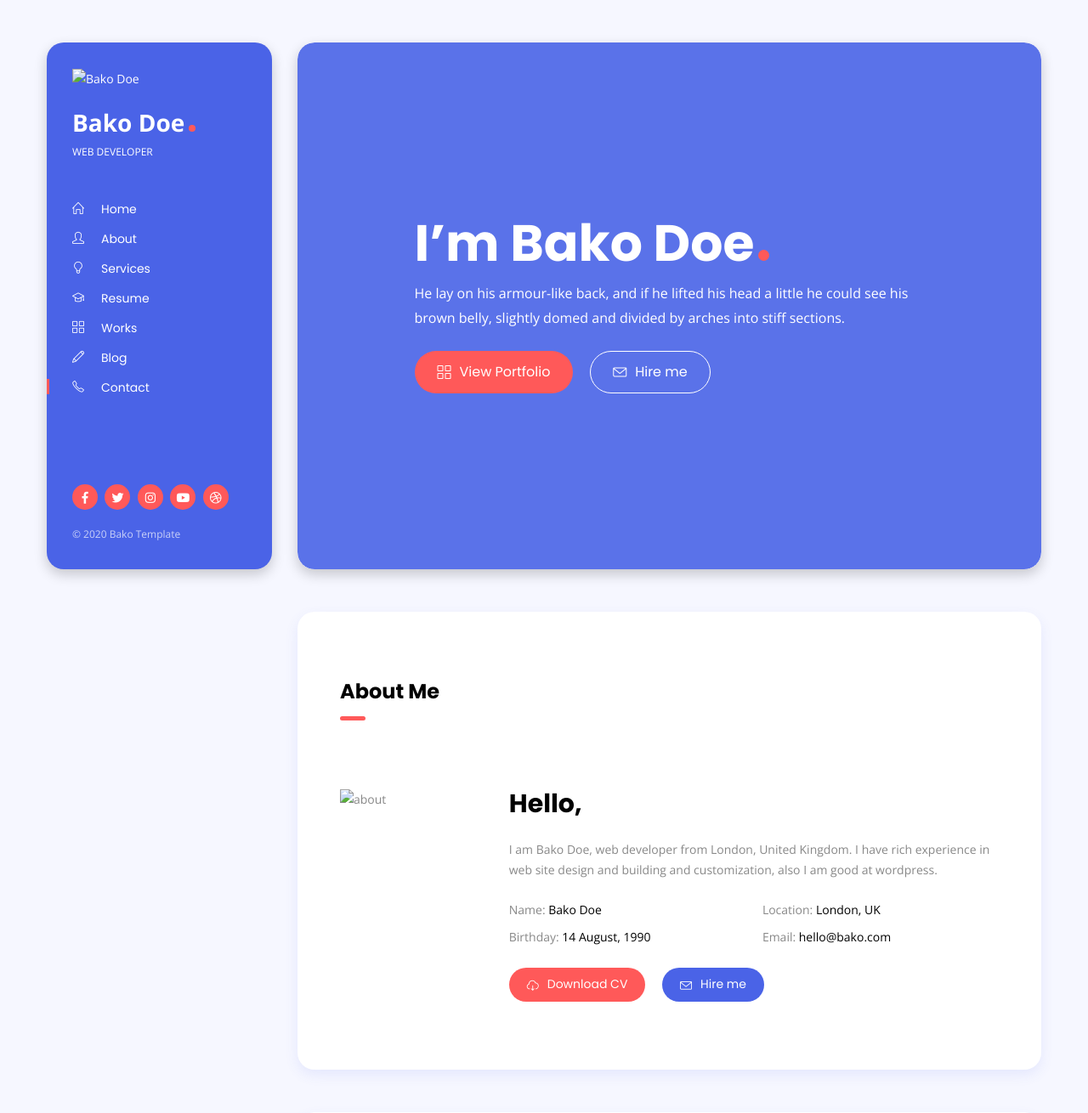
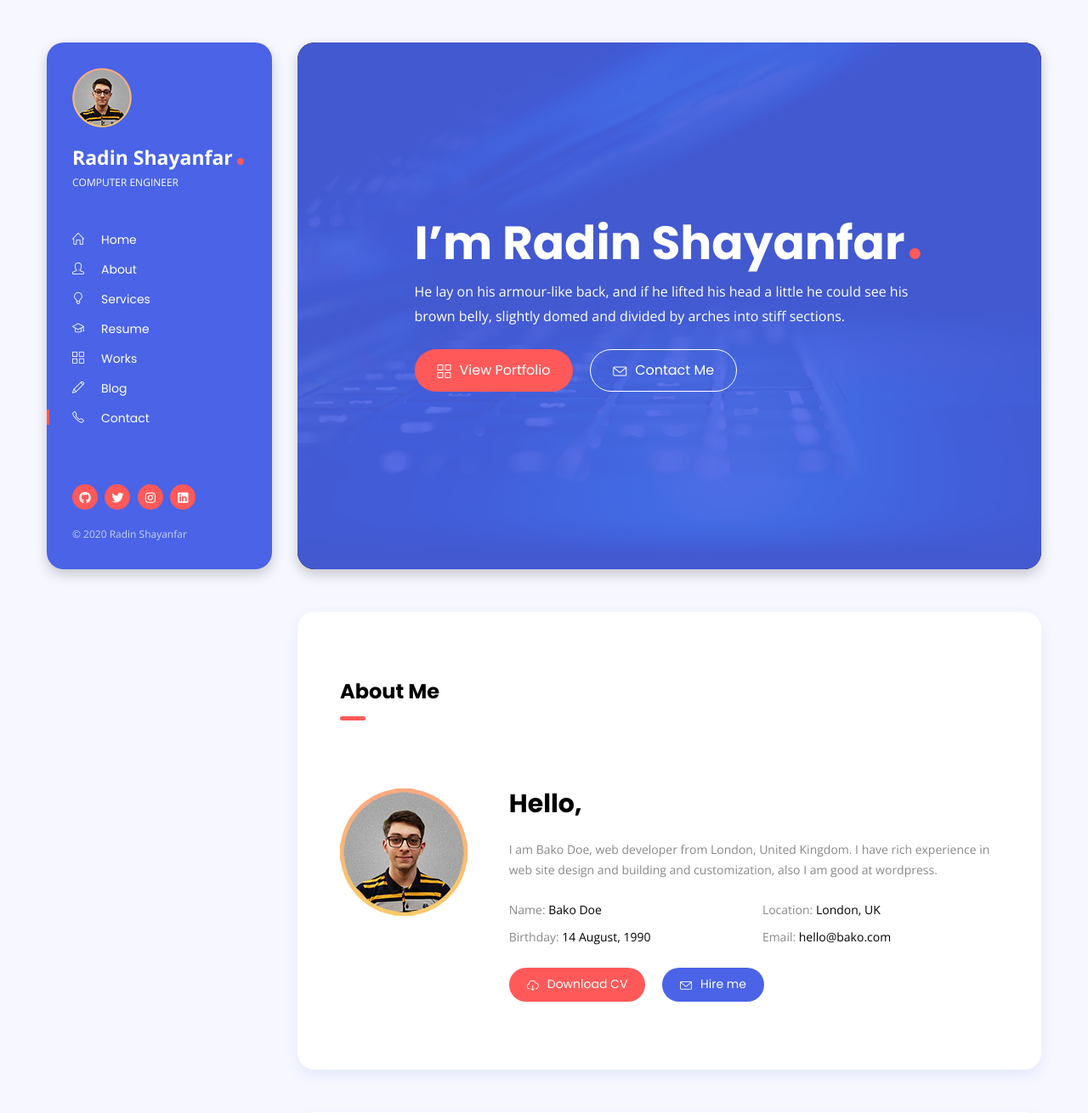
Before and after one commit to radinshayanfar/radin-shayanfar.ir, a PHP site: page / in a window 1280 px wide. Shown: the top 1310 px of the page at 85% size. Run offline with PHP 8.4, Linux system fonts and the light colour scheme; some libraries are stand-ins or nearby versions.

Commit message:
header and images changed.

```diff
--- a/css/style.css
+++ b/css/style.css
@@ -248,7 +248,7 @@ header a:hover {
 }
 header .site-title {
   display: block;
-  font-size: 28px;
+  font-size: 23px;
   font-weight: 700;
 }
 header .site-title.dot:after {
@@ -405,7 +405,7 @@ main.content.push {
 }
 .hero .cta h1 {
   color: #FFF;
-  font-size: 60px;
+  font-size: 55px;
   line-height: 0.7;
 }
 .hero .cta h1 .dot:after {
--- a/index.html
+++ b/index.html
@@ -3,10 +3,10 @@
 <html lang="en-US">
 <head>
 	<meta http-equiv="Content-Type" content="text/html; charset=UTF-8">
-	<title>Bako - Personal Portfolio & Resume HTML Template</title>
+	<title>Radin Shayanfar</title>
 	<meta name="description" content="Bako - Personal Portfolio & Resume HTML Template">
 	<meta name="viewport" content="width=device-width, initial-scale=1, maximum-scale=1">
-	<link rel="shortcut icon" type="image/x-icon" href="https://via.placeholder.com/32x32">
+	<link rel="shortcut icon" type="image/x-icon" href="images/me32x32.png">
 
 	<!-- STYLESHEETS -->
 	<link rel="stylesheet" href="css/bootstrap.min.css" type="text/css" media="all">
@@ -46,8 +46,8 @@
 			<span></span>
 			<span></span>
 		</button>
-		<a href="index.html" class="logo"><img src="https://via.placeholder.com/70x70" alt="Bako Doe" /></a>
-		<a href="index.html" class="site-title dot ml-2">Bako Doe</a>
+		<a href="index.html" class="logo"><img src="images/me70x70.png" alt="Radin Shayanfar" /></a>
+		<a href="index.html" class="site-title dot ml-2">Radin Shayanfar</a>
 	</div>
 
 	<!-- header -->
@@ -56,9 +56,9 @@
 			<span aria-hidden="true">&times;</span>
 		</button>
 		<div class="header-inner d-flex align-items-start flex-column">
-			<a href="index.html"><img src="https://via.placeholder.com/70x70" alt="Bako Doe" /></a>
-			<a href="index.html" class="site-title dot mt-3">Bako Doe</a>
-			<span class="site-slogan">Web Developer</span>
+			<a href="index.html"><img src="images/me70x70.png" alt="Radin Shayanfar" /></a>
+			<a href="index.html" class="site-title dot mt-3">Radin Shayanfar</a>
+			<span class="site-slogan">Computer Engineer</span>
 
 			<!-- navigation menu -->
 			<nav>
@@ -78,15 +78,14 @@
 
 				<!-- social icons -->
 				<ul class="social-icons list-inline">
-					<li class="list-inline-item"><a href="#"><i class="fab fa-facebook-f"></i></a></li>
-					<li class="list-inline-item"><a href="#"><i class="fab fa-twitter"></i></a></li>
-					<li class="list-inline-item"><a href="#"><i class="fab fa-instagram"></i></a></li>
-					<li class="list-inline-item"><a href="#"><i class="fab fa-youtube"></i></a></li>
-					<li class="list-inline-item"><a href="#"><i class="fab fa-dribbble"></i></a></li>
+					<li class="list-inline-item"><a href="https://github.com/radinshayanfar"><i class="fab fa-github"></i></a></li>
+					<li class="list-inline-item"><a href="https://twitter.com/radinshayanfar"><i class="fab fa-twitter"></i></a></li>
+					<li class="list-inline-item"><a href="https://instagram.com/radinshayanfar"><i class="fab fa-instagram"></i></a></li>
+					<li class="list-inline-item"><a href="https://www.linkedin.com/in/radin-shayanfar-a96a9a198/"><i class="fab fa-linkedin"></i></a></li>
 				</ul>
 
 				<!-- copyright -->
-				<span class="copyright">© 2020 Bako Template</span>
+				<span class="copyright">© 2020 Radin Shayanfar</span>
 			</div>
 		</div>
 	</header>
@@ -95,13 +94,13 @@
 	<main class="content float-right">
 
 		<!-- section hero -->
-		<section class="hero background parallax shadow-dark d-flex align-items-center" id="home" data-image-src="https://via.placeholder.com/900x600">
+		<section class="hero background parallax shadow-dark d-flex align-items-center" id="home" data-image-src="images/hero-bg900x600.jpg">
 			<div class="cta mx-auto mt-2">
-				<h1 class="mt-0 mb-4">I’m Bako Doe<span class="dot"></span></h1>
+				<h1 class="mt-0 mb-4">I’m Radin Shayanfar<span class="dot"></span></h1>
 				<p class="mb-4">He lay on his armour-like back, and if he lifted his head a little he could see his brown belly, slightly domed and divided by arches into stiff sections.</p>
 				<a href="#" class="btn btn-default btn-lg mr-3"><i class="icon-grid"></i>View Portfolio</a>
 				<div class="spacer d-md-none d-lg-none d-sm-none" data-height="10"></div>
-				<a href="#" class="btn btn-border-light btn-lg"><i class="icon-envelope"></i>Hire me</a>
+				<a href="#contact" class="btn btn-border-light btn-lg"><i class="icon-envelope"></i>Contact Me</a>
 			</div>
 			<div class="overlay"></div>
 		</section>
@@ -113,7 +112,7 @@
 
 			<div class="row">
 				<div class="col-md-3">
-					<img src="https://via.placeholder.com/150x150" alt="about" />
+					<img src="images/me150x150.png" alt="about" />
 				</div>
 				<div class="col-md-9">
 					<h2 class="mt-4 mt-md-0 mb-4">Hello,</h2>
```
Also changed, not shown: images/hero-bg6000x4000.jpg (added), images/hero-bg900x600.jpg (added), images/me150x150.png (added), images/me32x32.png (added), images/me70x70.png (added).
